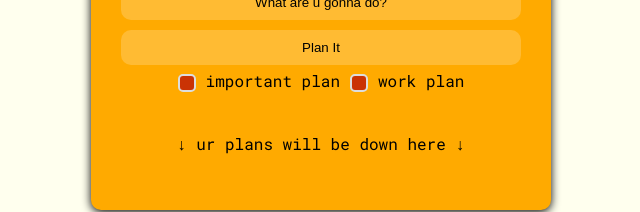
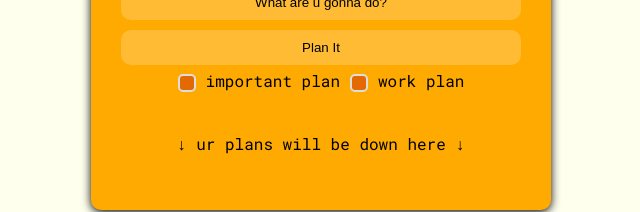
Before and after one commit to R0ckst4/vue_todo, a Vue app: page / in a window 1280 px wide. Shown: the part 139-351 px from the top of the page, without its empty margins (319-959 px from the left). Built offline with nearby package versions, Linux system fonts and the light colour scheme.

Commit message:
Add more style for checkboxes

```diff
--- a/src/components/UI/MyCheckbox.vue
+++ b/src/components/UI/MyCheckbox.vue
@@ -22,7 +22,7 @@
   }
   input[type="checkbox"] + label::before {
     content: "";
-    background: #ca3305;
+    background: #ca330588;
     border-radius: 5px;
     border: 2px solid #ddd;
     display: inline-block;
@@ -48,4 +48,7 @@
     margin: 0 15px 5px 5px;
     transition: 0.1s ease;
   }
+  input[type="checkbox"]:hover + label::before {
+    background: #ee3c05;
+  }
 </style>
```
